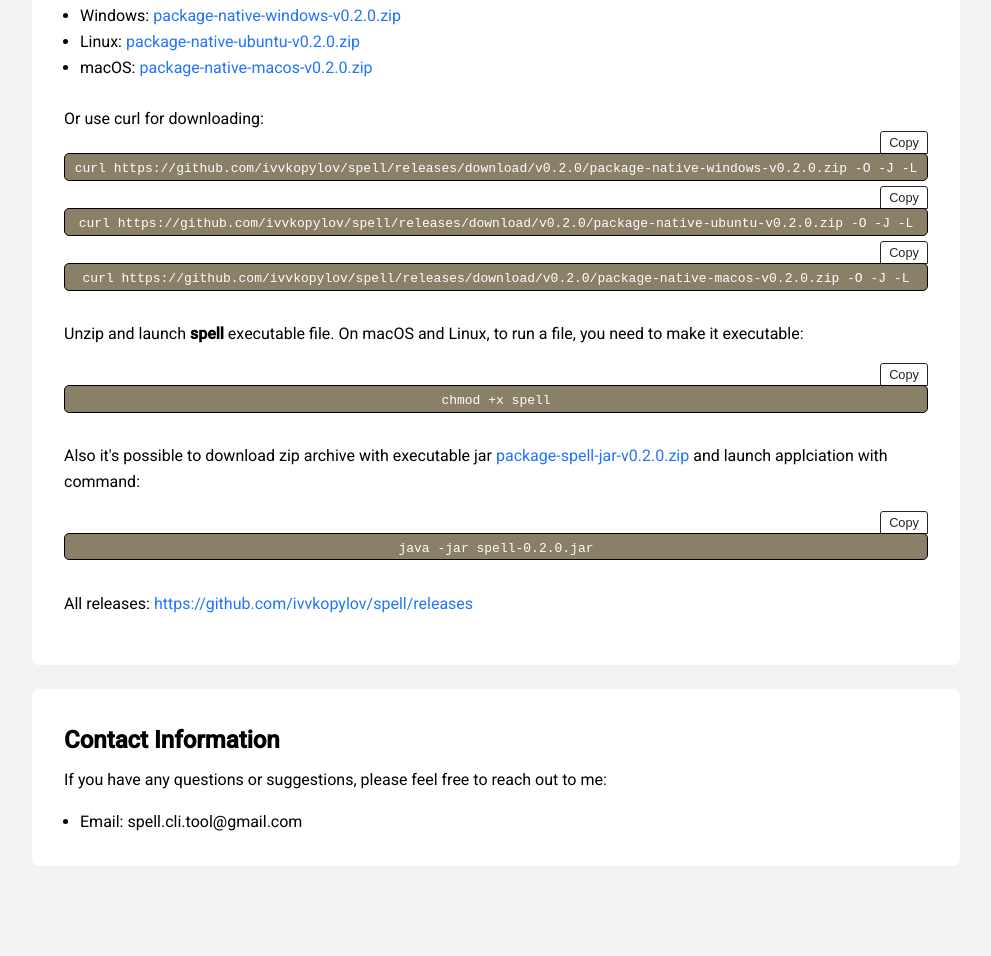
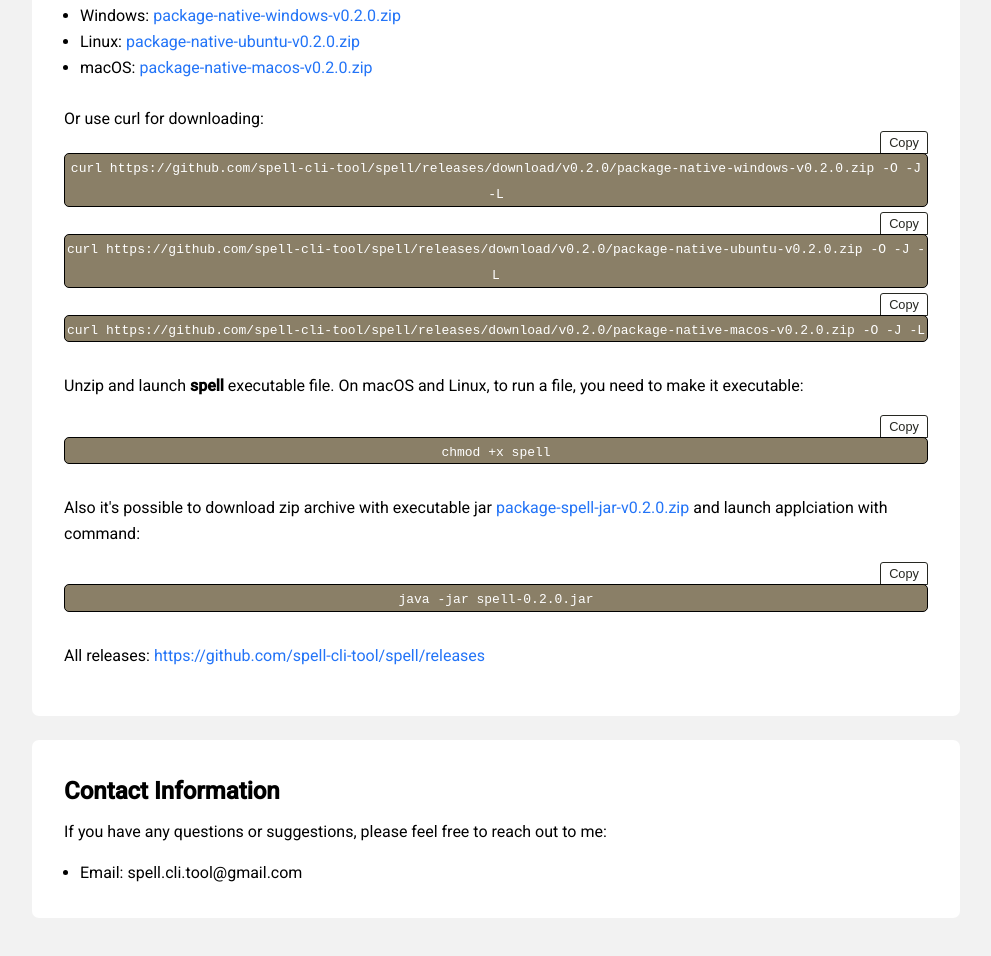
Before and after one commit to spell-cli-tool/spell-cli-tool.github.io, a plain HTML site: page index.html in a window 1280 px wide. Shown: the part 1200-2156 px from the top of the page, without its empty margins (144-1135 px from the left). Before the commit the page ends 2106 px from the top, so only its background shows below. Drawn offline with Linux system fonts and the light colour scheme.

Commit message:
updated paths

```diff
--- a/index.html
+++ b/index.html
@@ -133,7 +133,7 @@
 <body>
   <header>
     <div class="container">
-      <h1>SPELL <a style="color:#2374f7" href="https://github.com/ivvkopylov/spell">on Github</a></h1>
+      <h1>SPELL <a style="color:#2374f7" href="https://github.com/spell-cli-tool/spell">on Github</a></h1>
       <img src="assets/spell-demo.gif" />
     </div>
   </header>
@@ -155,16 +155,16 @@
         <li><b>param</b>: Show values (examples) for params of the 'create' command</li>
       </ul>
       <br>
-      <p>Information about all commands you can find <a style="color:#2374f7" href="https://github.com/ivvkopylov/spell">here</a></p>
+      <p>Information about all commands you can find <a style="color:#2374f7" href="https://github.com/spell-cli-tool/spell">here</a></p>
     </div>
     <div class="card">
       <h2>Installation and usage</h2>
       <p>Download appropriate zip archive with executable binary file for Windows, macOS, or Linux:</p>
 
       <ul style="margin-left: 1rem">
-        <li>Windows: <a style="color:#2374f7" href="https://github.com/ivvkopylov/spell/releases/download/v0.2.0/package-native-windows-v0.2.0.zip">package-native-windows-v0.2.0.zip</a></li>
-        <li>Linux: <a style="color:#2374f7" href="https://github.com/ivvkopylov/spell/releases/download/v0.2.0/package-native-ubuntu-v0.2.0.zip">package-native-ubuntu-v0.2.0.zip</a></li>
-        <li>macOS: <a style="color:#2374f7" href="https://github.com/ivvkopylov/spell/releases/download/v0.2.0/package-native-macos-v0.2.0.zip">package-native-macos-v0.2.0.zip</a></li>
+        <li>Windows: <a style="color:#2374f7" href="https://github.com/spell-cli-tool/spell/releases/download/v0.2.0/package-native-windows-v0.2.0.zip">package-native-windows-v0.2.0.zip</a></li>
+        <li>Linux: <a style="color:#2374f7" href="https://github.com/spell-cli-tool/spell/releases/download/v0.2.0/package-native-ubuntu-v0.2.0.zip">package-native-ubuntu-v0.2.0.zip</a></li>
+        <li>macOS: <a style="color:#2374f7" href="https://github.com/spell-cli-tool/spell/releases/download/v0.2.0/package-native-macos-v0.2.0.zip">package-native-macos-v0.2.0.zip</a></li>
       </ul>
 
       <br>
@@ -173,19 +173,19 @@
 
       <div class="codeblock">
         <div class="highlight">
-            <code>curl https://github.com/ivvkopylov/spell/releases/download/v0.2.0/package-native-windows-v0.2.0.zip -O -J -L</code>
+            <code>curl https://github.com/spell-cli-tool/spell/releases/download/v0.2.0/package-native-windows-v0.2.0.zip -O -J -L</code>
         </div>
       </div>
 
       <div class="codeblock">
         <div class="highlight">
-            <code>curl https://github.com/ivvkopylov/spell/releases/download/v0.2.0/package-native-ubuntu-v0.2.0.zip -O -J -L</code>
+            <code>curl https://github.com/spell-cli-tool/spell/releases/download/v0.2.0/package-native-ubuntu-v0.2.0.zip -O -J -L</code>
         </div>
       </div>
 
       <div class="codeblock">
         <div class="highlight">
-            <code>curl https://github.com/ivvkopylov/spell/releases/download/v0.2.0/package-native-macos-v0.2.0.zip -O -J -L</code>
+            <code>curl https://github.com/spell-cli-tool/spell/releases/download/v0.2.0/package-native-macos-v0.2.0.zip -O -J -L</code>
         </div>
       </div>
 
@@ -202,7 +202,7 @@
       <br>
 
       <p>Also it's possible to download zip archive with executable jar
-        <a style="color:#2374f7" href="https://github.com/ivvkopylov/spell/releases/download/v0.2.0/package-spell-jar-v0.2.0.zip">package-spell-jar-v0.2.0.zip</a>
+        <a style="color:#2374f7" href="https://github.com/spell-cli-tool/spell/releases/download/v0.2.0/package-spell-jar-v0.2.0.zip">package-spell-jar-v0.2.0.zip</a>
         and launch applciation with command:
       </p>
 
@@ -214,7 +214,7 @@
 
       <br>
 
-      <p>All releases: <a style="color:#2374f7" href="https://github.com/ivvkopylov/spell/releases">https://github.com/ivvkopylov/spell/releases</a></p>
+      <p>All releases: <a style="color:#2374f7" href="https://github.com/spell-cli-tool/spell/releases">https://github.com/spell-cli-tool/spell/releases</a></p>
     </div>
     <div class="card">
       <h2>Contact Information</h2>
```
